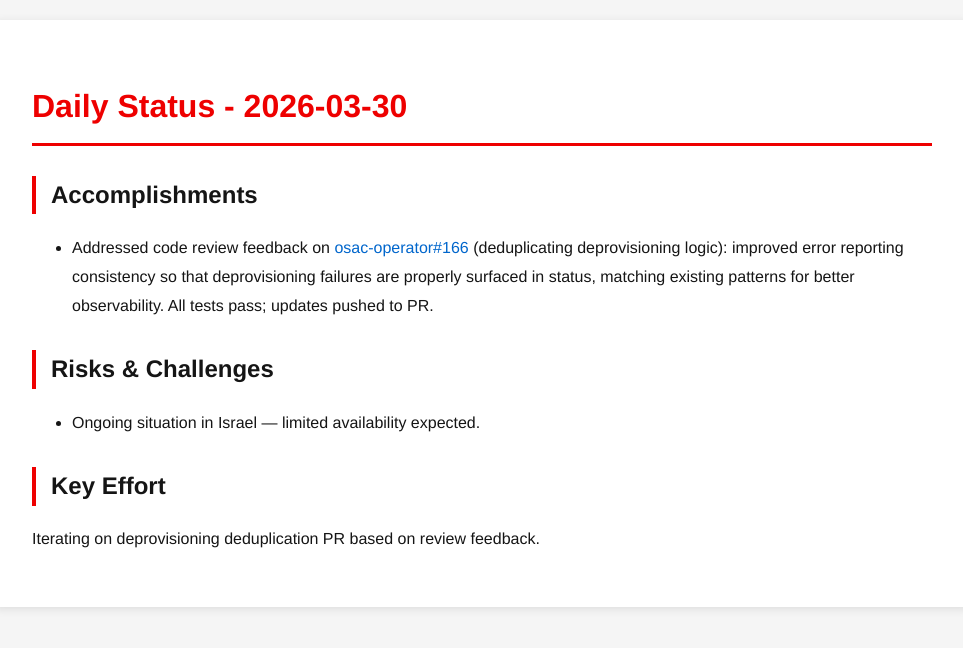
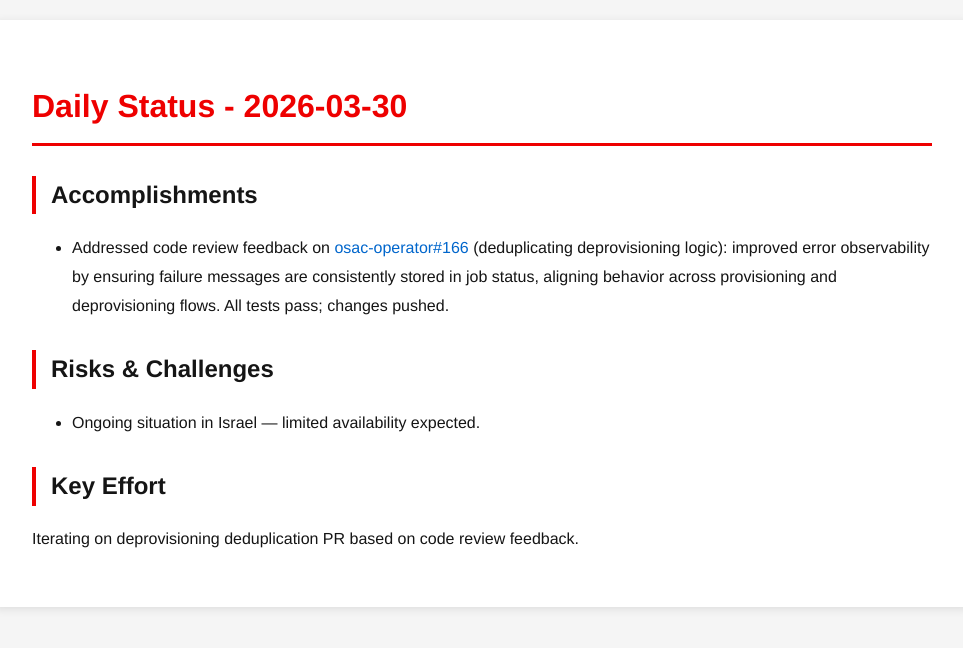
Before and after one commit to tzvatot/daily-status, a Jekyll site: the page built from 2026-03-30.md, in a window 1280 px wide. Shown: the top 648 px of the page, without its empty margins (158-1121 px from the left). Built offline with Jekyll 4.4.1, drawn with Linux system fonts in a browser that asks for light colours.

Commit message:
Daily status update - 2026-03-30

```diff
--- a/2026-03-30.md
+++ b/2026-03-30.md
@@ -7,10 +7,10 @@
 # Daily Status - 2026-03-30
 
 ## Accomplishments
-- Addressed code review feedback on [osac-operator#166](https://github.com/osac-project/osac-operator/pull/166) (deduplicating deprovisioning logic): improved error reporting consistency so that deprovisioning failures are properly surfaced in status, matching existing patterns for better observability. All tests pass; updates pushed to PR.
+- Addressed code review feedback on [osac-operator#166](https://github.com/osac-project/osac-operator/pull/166) (deduplicating deprovisioning logic): improved error observability by ensuring failure messages are consistently stored in job status, aligning behavior across provisioning and deprovisioning flows. All tests pass; changes pushed.
 
 ## Risks & Challenges
 - Ongoing situation in Israel — limited availability expected.
 
 ## Key Effort
-Iterating on deprovisioning deduplication PR based on review feedback.
+Iterating on deprovisioning deduplication PR based on code review feedback.
```
